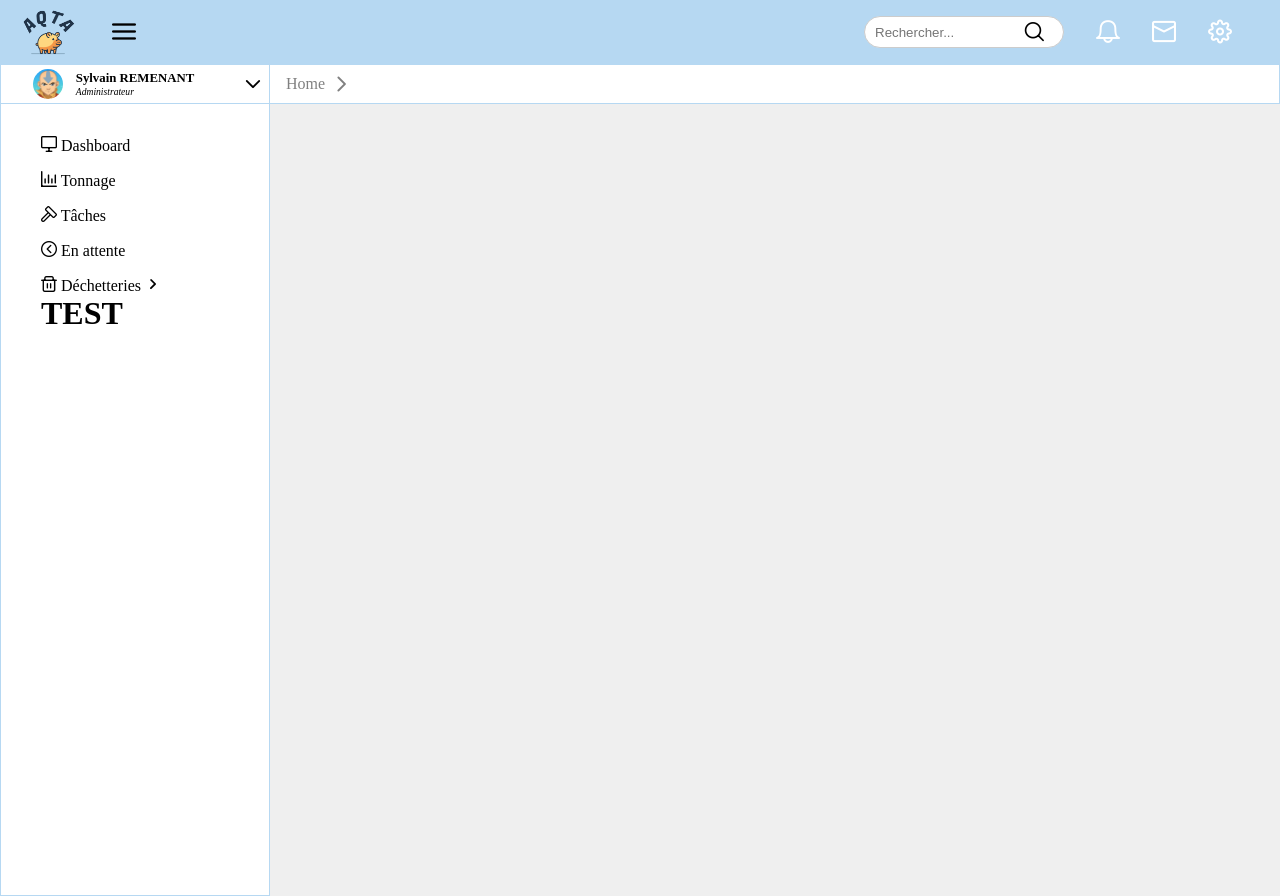
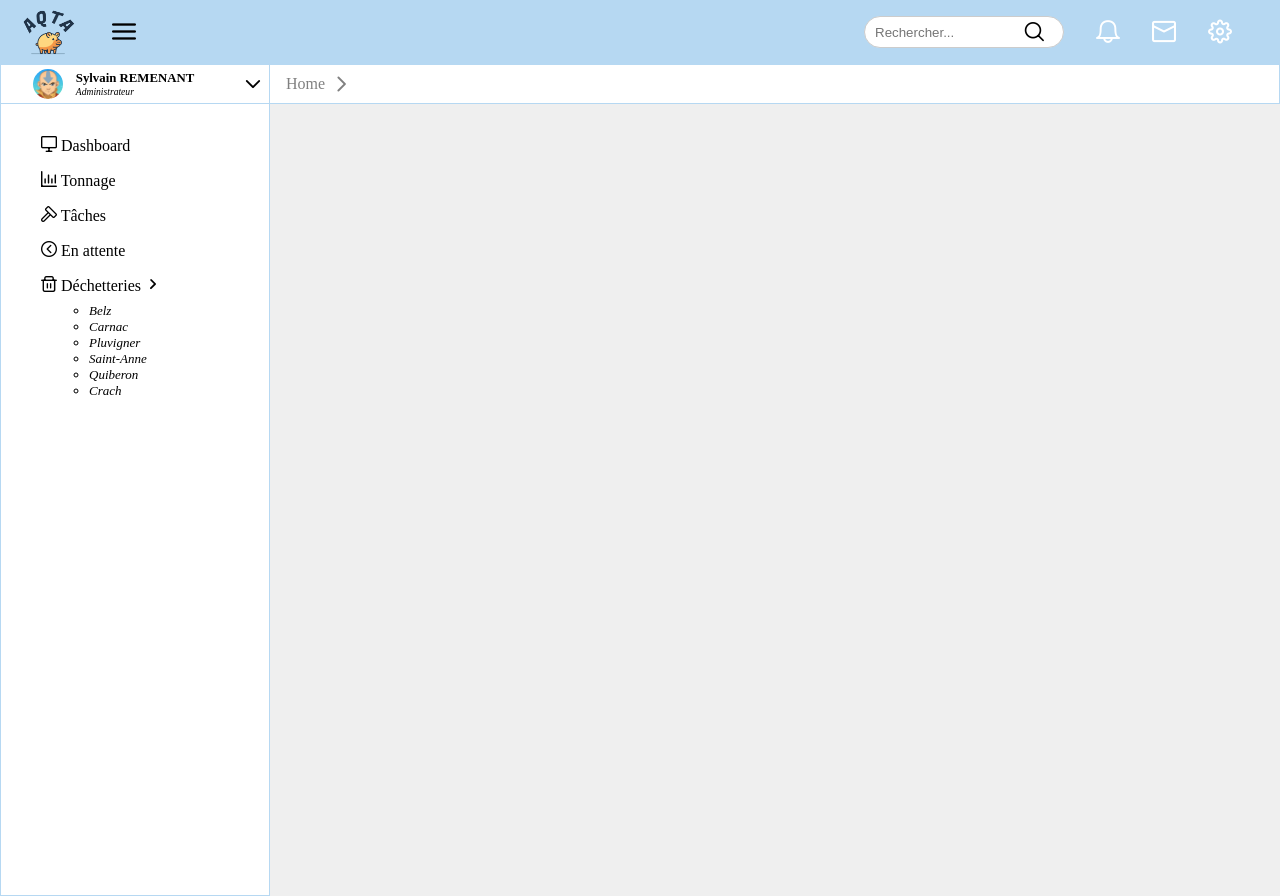
Before and after one commit to Tsuggi/Dashboard_DCT2, a Vue app: page / in a window 1280 px wide. Built offline with nearby package versions, Linux system fonts and the light colour scheme.

Commit message:
liste déroulante

```diff
--- a/src/components/side_bar/SideBar.vue
+++ b/src/components/side_bar/SideBar.vue
@@ -6,8 +6,14 @@
                     <i :class="item.icon"></i>
                     {{ item.label }}
                     <i :class="item.posticon"></i>
-                    <h1 v-if="item.children">TEST</h1>
                 </li>
+
+                <ul v-if="item.children">
+                    <RouterLink :to="dct.to" v-for="(dct, i) in item.children" :key="i" exact-active-class="exact-active-link">
+                        <li><em>{{ dct.label }}</em></li>
+                    </RouterLink>
+                </ul>
+
             </RouterLink>
         </ul>
     </div>
@@ -15,6 +21,7 @@
 
 <script setup>
 import { reactive } from 'vue'
+import { RouterLink } from 'vue-router';
 
 const menu = reactive([
     {
@@ -43,12 +50,12 @@ const menu = reactive([
         posticon: "pi pi-angle-right",
         to: "/dechetterie",
         children: [
-            { label: 'Belz' },
-            { label: 'Carnac' },
-            { label: 'Pluvigner' },
-            { label: 'Saint-Anne' },
-            { label: 'Quiberon' },
-            { label: 'Crach' },
+            { label: 'Belz', to: "/dechetterie/belz" },
+            { label: 'Carnac', to: '/dechetterie/carnac' },
+            { label: 'Pluvigner', to: '/dechetterie/pluvigner' },
+            { label: 'Saint-Anne', to: '/dechetterie/saintanne' },
+            { label: 'Quiberon', to: '/dechetterie/quiberon' },
+            { label: 'Crach', to: '/dechetterie/crach' },
         ]
     },
 ])
@@ -69,8 +76,6 @@ const menu = reactive([
         width: 100%;
 
         >a {
-            text-decoration: none;
-            color: black;
 
             >li {
                 width: 100%;
@@ -84,8 +89,18 @@ const menu = reactive([
                 border-bottom-left-radius: 9999px;
                 border: 0.5px solid var(--bleu-pastel);
             }
+
+            ul {
+                padding-left: 3.5rem;
+                font-size: small
+            }
         }
     }
+}
+
+a {
+    text-decoration: none;
+    color: black;
 }
 
 .exact-active-link {
```
